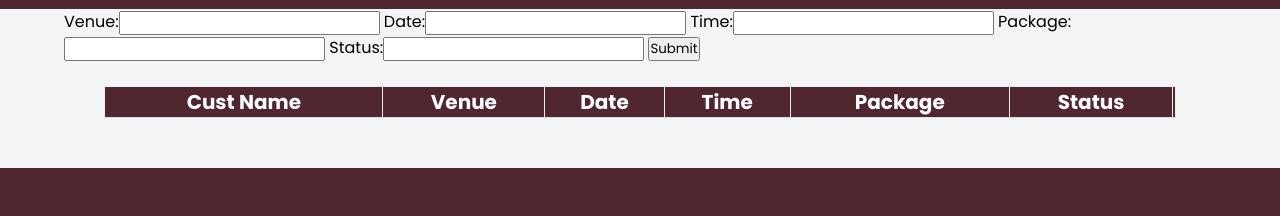
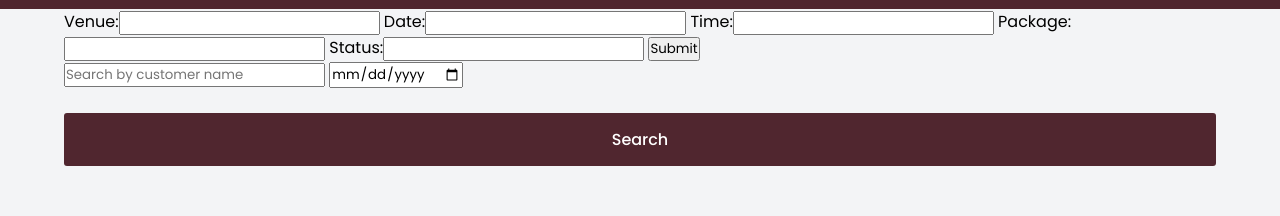
Before and after one commit to Gabbbrielll/siena, a PHP site: page /admin-booking.php in a window 1280 px wide. Shown: the part 116-332 px from the top of the page. Run offline with PHP 8.4, Linux system fonts and the light colour scheme; the visitor is signed in with stand-in values (Sample User, id 1); tables that the repository leaves empty or names only in its code hold one stand-in row (values such as "Sample post"); lists and menus that the app fills with data are empty; some libraries are stand-ins or nearby versions.

Commit message:
tapos na si matt

```diff
--- a/admin-booking.php
+++ b/admin-booking.php
@@ -12,6 +12,49 @@ if (isset($_SESSION['ad_uname'])) {
 
 } else {
   $username = ''; // Set username to empty if user is not logged in
+}
+
+// Handle search query
+if (isset($_POST['search'])) {
+  $search_name = $_POST['search_name'];
+  $search_date = $_POST['search_date'];
+
+  // Initialize the WHERE clause
+  $where_clause = '';
+
+  // Check if either search field is filled out
+  if (!empty($search_name) && !empty($search_date)) {
+    // If both fields are filled out, search by both name and date
+    $where_clause = "WHERE customer.cust_uname LIKE '%$search_name%' AND bookingtable.Date = '$search_date'";
+  } else if (!empty($search_name)) {
+    // If only the name field is filled out, search by name
+    $where_clause = "WHERE customer.cust_uname LIKE '%$search_name%'";
+  } else if (!empty($search_date)) {
+    // If only the date field is filled out, search by date
+    $where_clause = "WHERE bookingtable.Date = '$search_date'";
+  }
+
+  // Perform SQL query to filter bookings based on user input
+  $query = "SELECT bookingtable.*, customer.cust_uname, venues.venue_name, packages.package_name
+            FROM bookingtable
+            INNER JOIN customer ON bookingtable.cust_id = customer.cust_id
+            INNER JOIN venues ON bookingtable.Venue = venues.id
+            INNER JOIN packages ON bookingtable.Package = packages.id
+            $where_clause";
+
+  // Execute the SQL query
+  $result = mysqli_query($adminbookconn, $query);
+
+} else {
+  // If no search query, retrieve all bookings
+  $query = "SELECT bookingtable.*, customer.cust_uname, venues.venue_name, packages.package_name
+            FROM bookingtable
+            INNER JOIN customer ON bookingtable.cust_id = customer.cust_id
+            INNER JOIN venues ON bookingtable.Venue = venues.id
+            INNER JOIN packages ON bookingtable.Package = packages.id";
+
+  // Execute the SQL query
+  $result = mysqli_query($adminbookconn, $query);
 }
 ?>
 <!DOCTYPE html>
@@ -982,6 +1025,14 @@ if (isset($_SESSION['ad_uname'])) {
           <label>Status:</label><input type="text" name="Status">
           <input type="submit" name="Submit">
         </form>
+
+<!-- Search form -->
+<form method="POST" action="">
+  <input type="text" name="search_name" placeholder="Search by customer name">
+  <input type="date" name="search_date">
+  <button type="submit" name="search">Search</button>
+</form>
+
       </div>
       <br>
       <div class="twrapper">
@@ -997,33 +1048,15 @@ if (isset($_SESSION['ad_uname'])) {
           </thead>
           <tbody>
               <?php
-            include('adminbookconn.php');
-            $query = mysqli_query($adminbookconn, "SELECT bookingtable.*, customer.cust_uname, venues.venue_name, packages.package_name
-            FROM bookingtable
-            INNER JOIN customer ON bookingtable.cust_id = customer.cust_id
-            INNER JOIN venues ON bookingtable.Venue = venues.id
-            INNER JOIN packages ON bookingtable.Package = packages.id");
-            while ($row = mysqli_fetch_array($query)) {
+              while ($row = mysqli_fetch_array($result)) {
               ?>
                 <tr>
-                <td>
-                  <?php echo htmlspecialchars($row['cust_uname']); ?>
-                </td>
-                <td>
-                  <?php echo htmlspecialchars($row['venue_name']); ?>
-                </td>
-                <td>
-                  <?php echo htmlspecialchars($row['Date']); ?>
-                </td>
-                <td>
-                  <?php echo htmlspecialchars($row['Time']); ?>
-                </td>
-                <td>
-                  <?php echo htmlspecialchars($row['package_name']); ?>
-                </td>
-                <td>
-                  <?php echo htmlspecialchars($row['Status']); ?>
-                </td>
+                  <td><?php echo htmlspecialchars($row['cust_uname']); ?></td>
+                  <td><?php echo htmlspecialchars($row['venue_name']); ?></td>
+                  <td><?php echo htmlspecialchars($row['Date']); ?></td>
+                  <td><?php echo htmlspecialchars($row['Time']); ?></td>
+                  <td><?php echo htmlspecialchars($row['package_name']); ?></td>
+                  <td><?php echo htmlspecialchars($row['Status']); ?></td>
                   <td>
                     <a class="btnE" href="adminbookedit.php?id=<?php echo $row['Booking_ID']; ?>">Edit</a>
                     <a class="btnD" href="adminbookdelete.php?id=<?php echo $row['Booking_ID']; ?>">Delete</a>
```
Also changed, not shown: booking.php (+49 -0 lines). Lines whose indentation alone changed are shown as unchanged.
